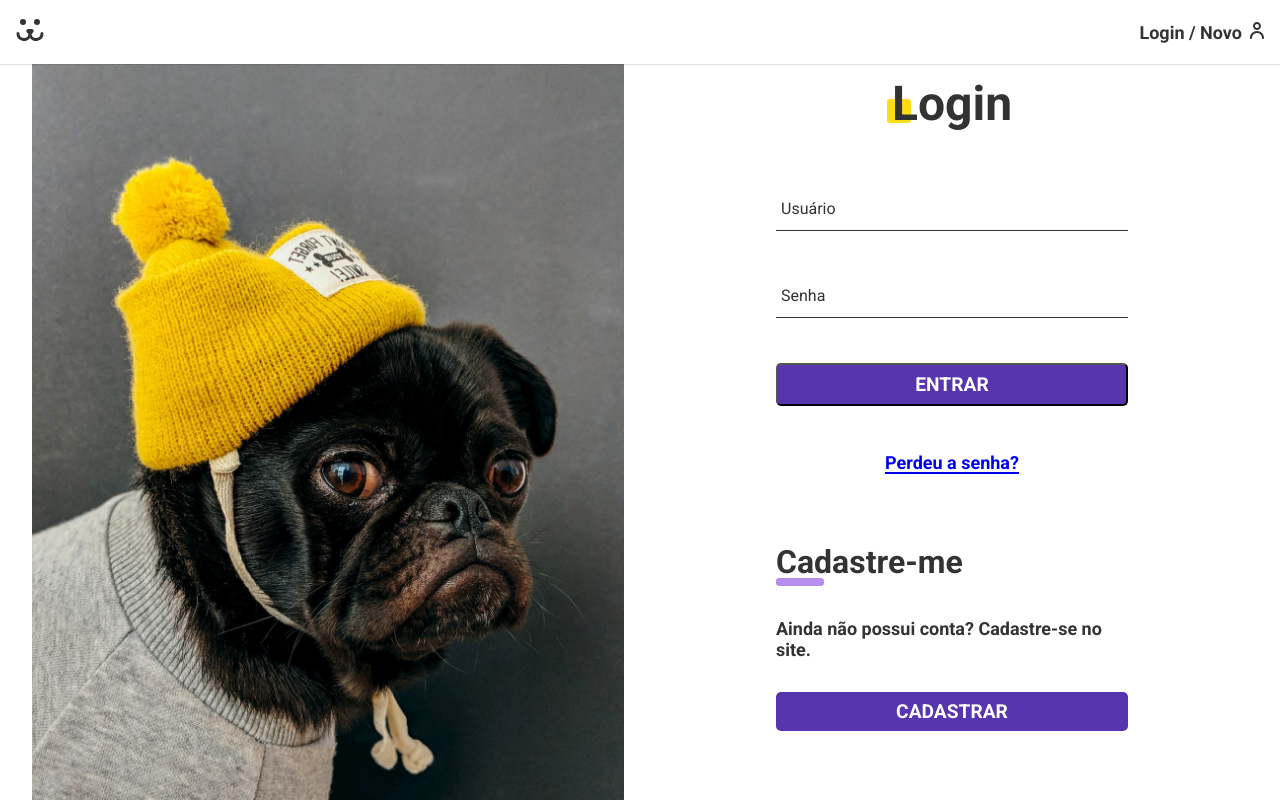
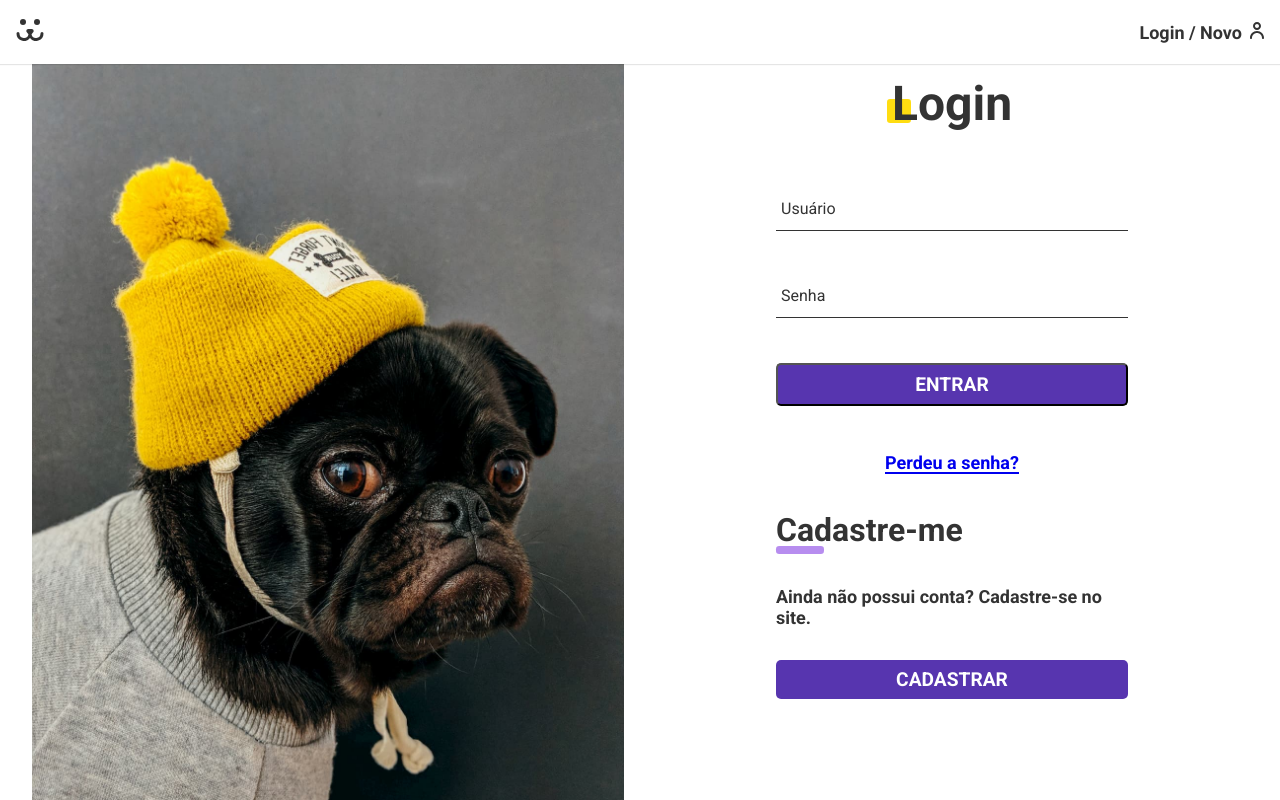
Before and after one commit to jp-cordeiro/instachorro, a React (Create React App) app: page /instachorro/login in a window 1280 px wide. Built offline with nearby package versions, Linux system fonts and the light colour scheme; no server answers.

Commit message:
change size of login-new margin

```diff
--- a/src/components/Login/LoginForm/login-form.scss
+++ b/src/components/Login/LoginForm/login-form.scss
@@ -45,7 +45,7 @@
   }
 
   & .login-new {
-    margin-top: 4rem;
+    margin-top: 2rem;
     width: 22rem;
 
     & h2 {
```
